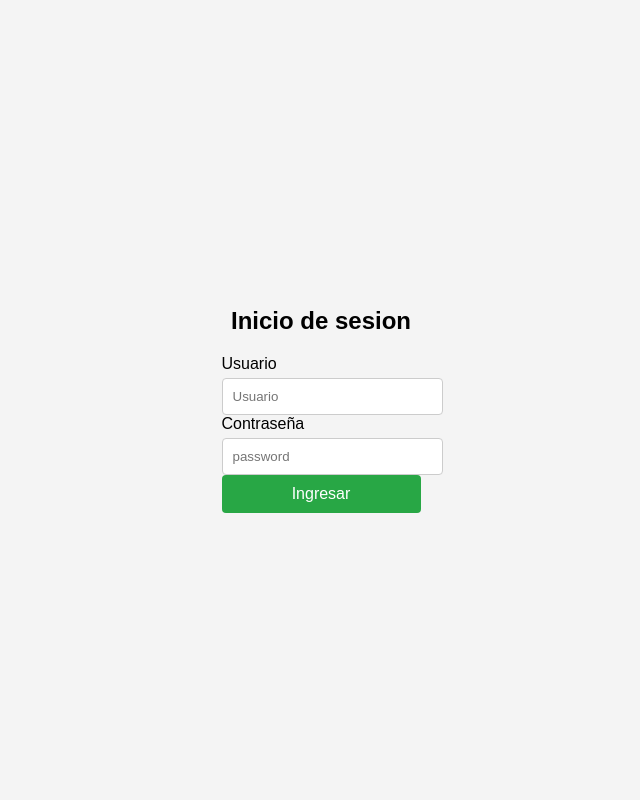
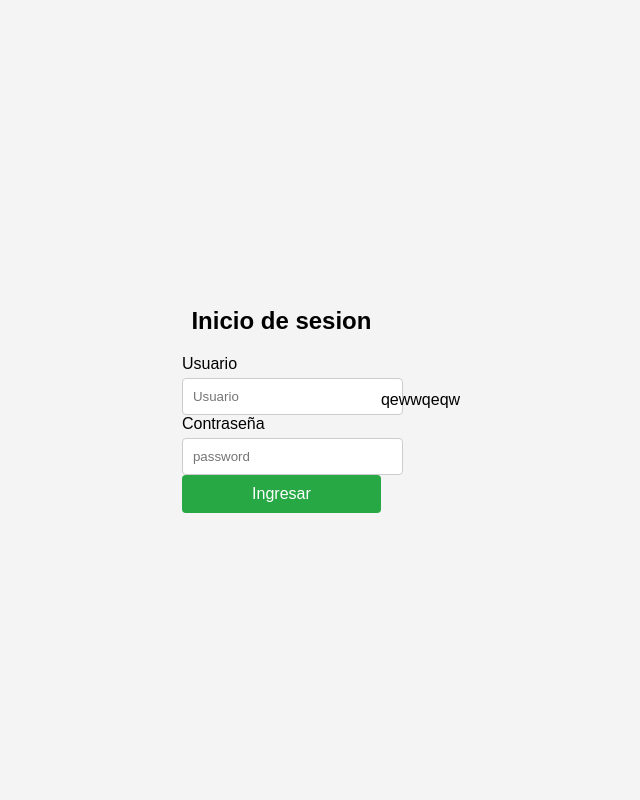
Before and after one commit to GonzaMB2/Timesheet, a PHP site: page /index.php in a window 1280 px wide. Shown: the whole page, without its empty margins (319-959 px from the left). Run offline with PHP 8.4, Linux system fonts and the light colour scheme.

Commit message:
Update index.php

```diff
--- a/index.php
+++ b/index.php
@@ -19,5 +19,5 @@
      	<button type="submit">Ingresar</button>
      </form>
 
-</body>
+</body>qewwqeqw
 </html>
```
